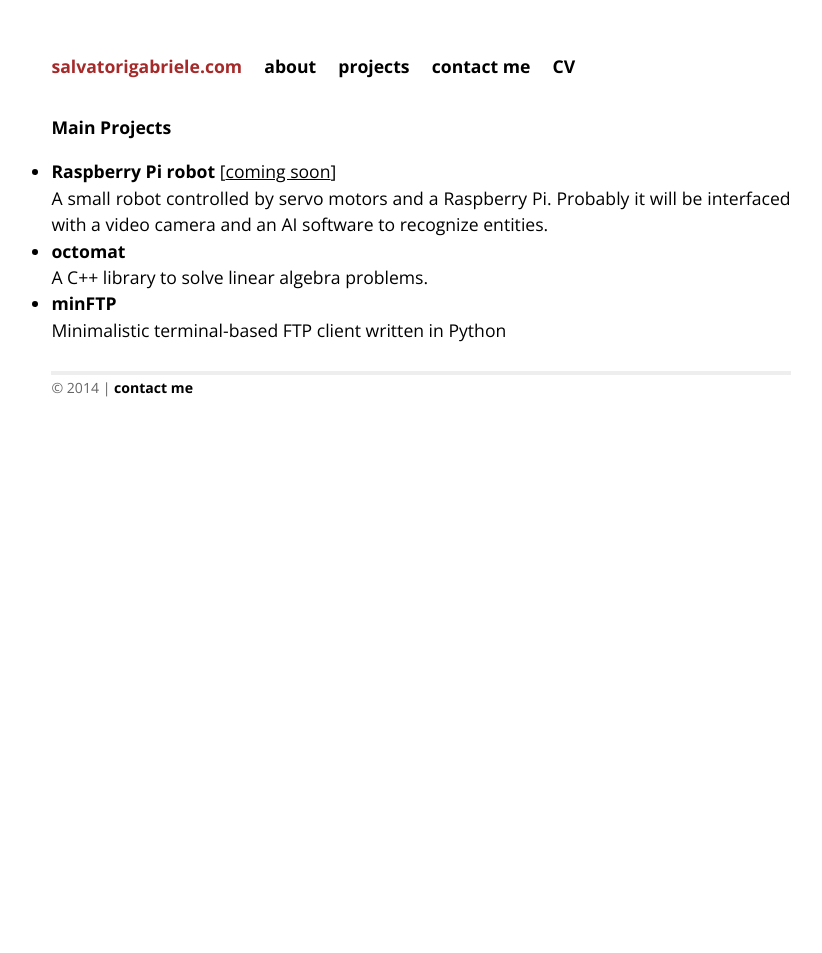
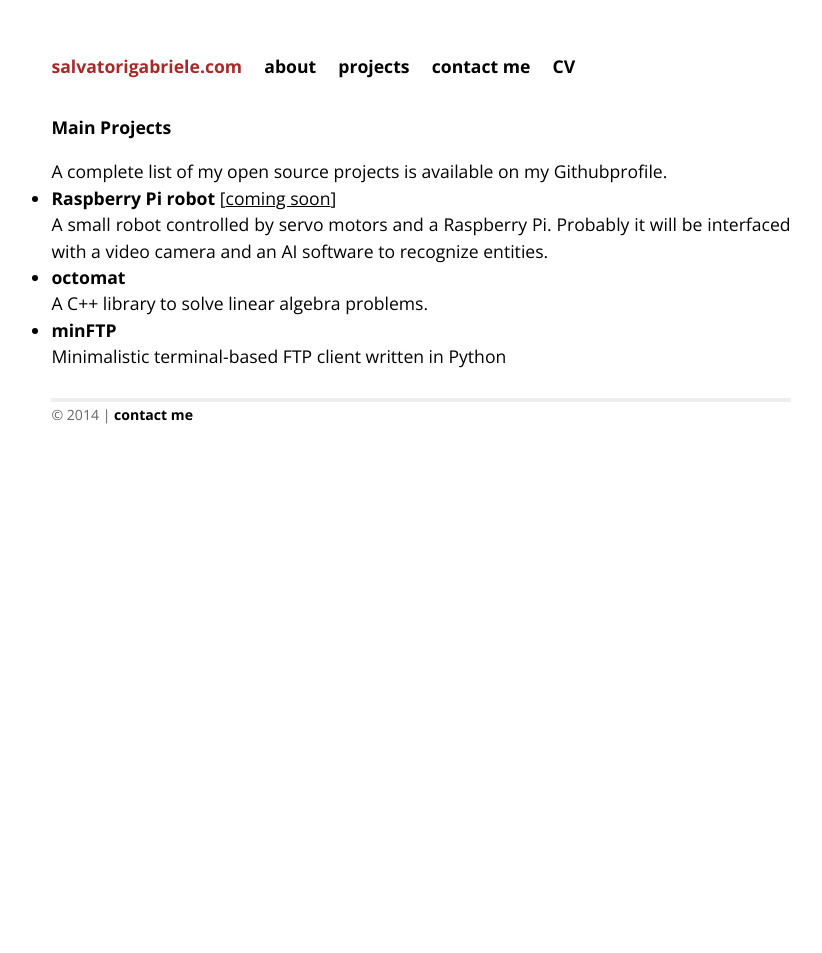
Before and after one commit to gsalvatori/salvatorigabriele.com, a Jekyll site: the page built from projects.html, in a window 1280 px wide. Shown: the whole page, without its empty margins (219-1041 px from the left). Built offline with Jekyll 4.4.1, drawn with Linux system fonts in a browser that asks for light colours; Markdown is read by kramdown in place of the engine named in the settings.

Commit message:
Update projects.html

```diff
--- a/projects.html
+++ b/projects.html
@@ -5,6 +5,7 @@ title: salvatorigabriele.com - Blog
 
 <div id="home">
   <h1>Main Projects</h1>
+  A complete list of my open source projects is available on my <a href="">Github</a>profile.
   <ul>
     <li><a href=""><b>Raspberry Pi robot</b> [<u>coming soon</u>]</a><br>A small robot controlled by servo motors and a Raspberry Pi. Probably it will be interfaced with a video camera and an AI software to recognize entities.</li>
     <li><a href="https://github.com/gsalvatori/octomat"><b>octomat</b></a><br>A C++ library to solve linear algebra problems.</li>
```
